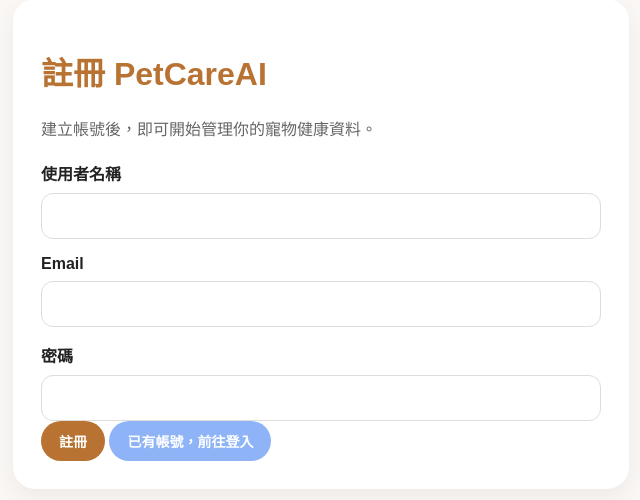
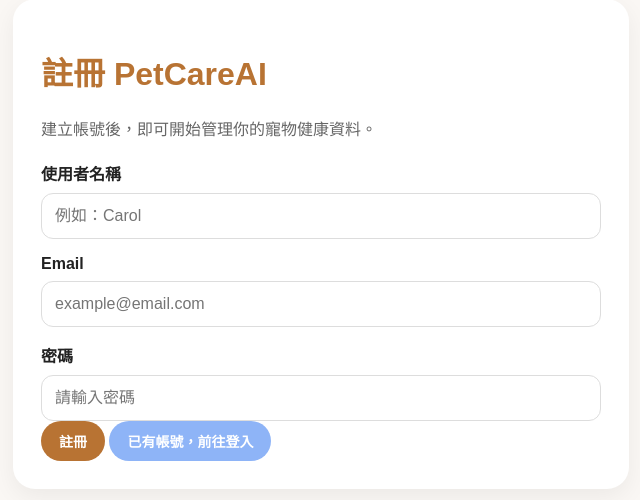
Before and after one commit to carol651104/PetCareAI, a Flask app: page /register in a window 1280 px wide. Shown: the part 129-629 px from the top of the page, without its empty margins (319-959 px from the left). Run offline with Flask 3, Linux system fonts and the light colour scheme.

Commit message:
Update register.html

```diff
--- a/templates/register.html
+++ b/templates/register.html
@@ -7,15 +7,15 @@
     <h1>註冊 PetCareAI</h1>
     <p class="muted">建立帳號後，即可開始管理你的寵物健康資料。</p>
 
-    <form method="POST">
+    <form method="POST" action="/register">
         <label>使用者名稱</label>
-        <input type="text" name="username" required>
+        <input type="text" name="username" placeholder="例如：Carol" required>
 
         <label>Email</label>
-        <input type="email" name="email" required>
+        <input type="email" name="email" placeholder="example@email.com" required>
 
         <label>密碼</label>
-        <input type="password" name="password" required>
+        <input type="password" name="password" placeholder="請輸入密碼" required>
 
         <button class="btn btn-brown" type="submit">註冊</button>
         <a class="btn" href="/login">已有帳號，前往登入</a>
```
